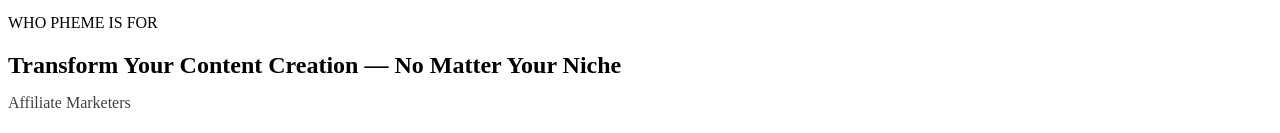
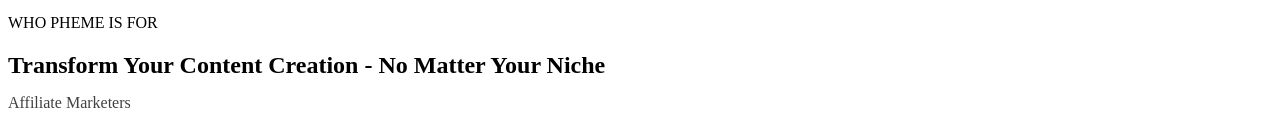
Before and after one commit to sgottshall1997/ScriptTok, a React (Vite) app in the folder client/: page /use-cases in a window 1280 px wide. Shown: the part 351-484 px from the top of the page. Built offline with nearby package versions, Linux system fonts and the light colour scheme; no server answers.

Commit message:
Checkpoint before assistant change: Replace em dashes with hyphens across the application
Replaced all em dashes (—) with hyphens (-) in LandingPage.tsx and UseCasesPage.tsx.

Replit-Commit-Author: Assistant

```diff
--- a/client/src/pages/LandingPage.tsx
+++ b/client/src/pages/LandingPage.tsx
@@ -279,7 +279,7 @@ export default function LandingPage() {
               Choose Your Plan
             </h2>
             <p className="text-lg text-gray-600 dark:text-gray-400">
-              Start for Free — Get 10 Generations on Us
+              Start for Free - Get 10 Generations on Us
             </p>
           </div>
           <div className="grid grid-cols-1 sm:grid-cols-2 md:grid-cols-4 gap-6">
--- a/client/src/pages/UseCasesPage.tsx
+++ b/client/src/pages/UseCasesPage.tsx
@@ -988,7 +988,7 @@ export default function UseCasesPage() {
               className="text-4xl md:text-5xl lg:text-6xl font-bold leading-tight"
               data-testid="hero-headline"
             >
-              Transform Your Content Creation — No Matter Your Niche
+              Transform Your Content Creation - No Matter Your Niche
             </h1>
 
             {/* Rotating Personas */}
```
